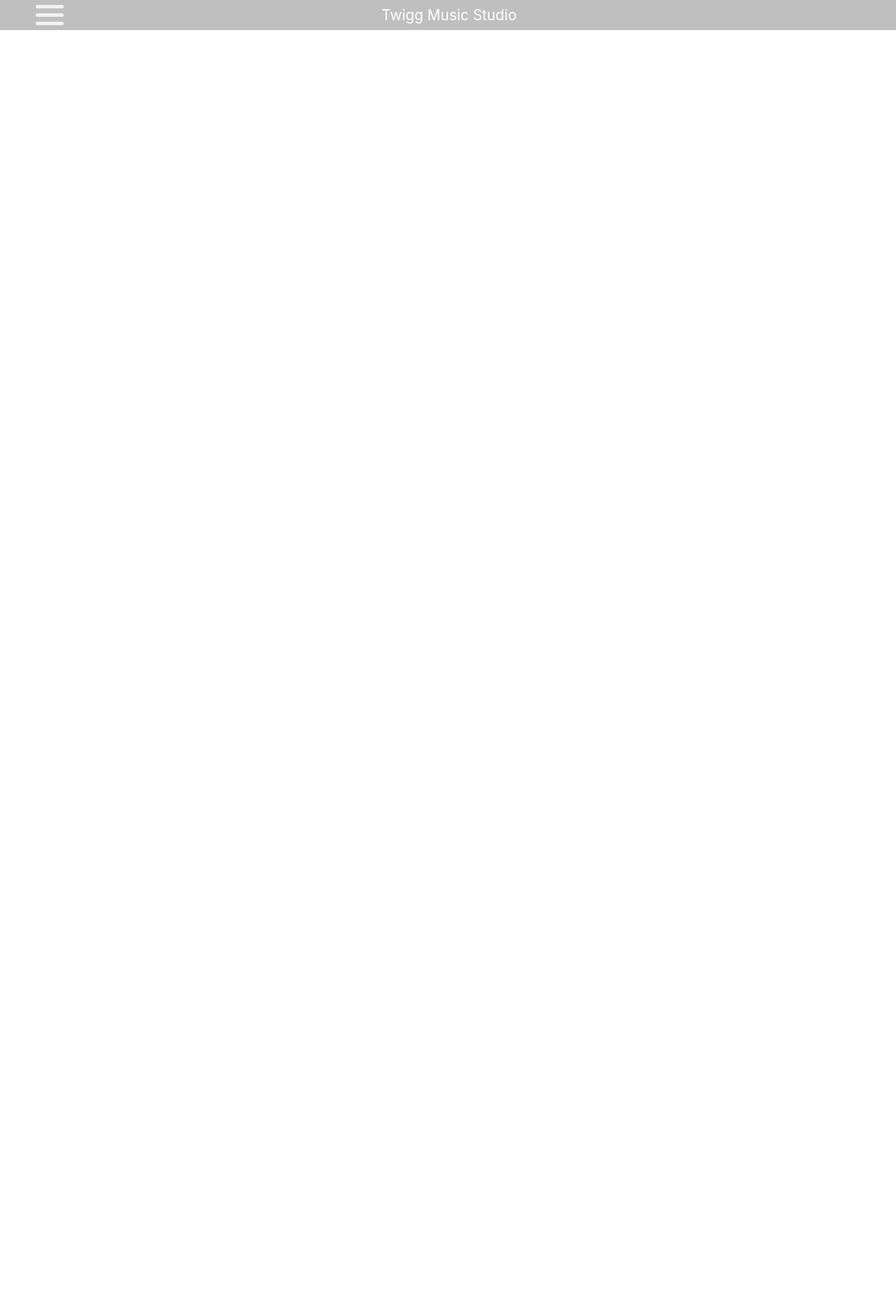
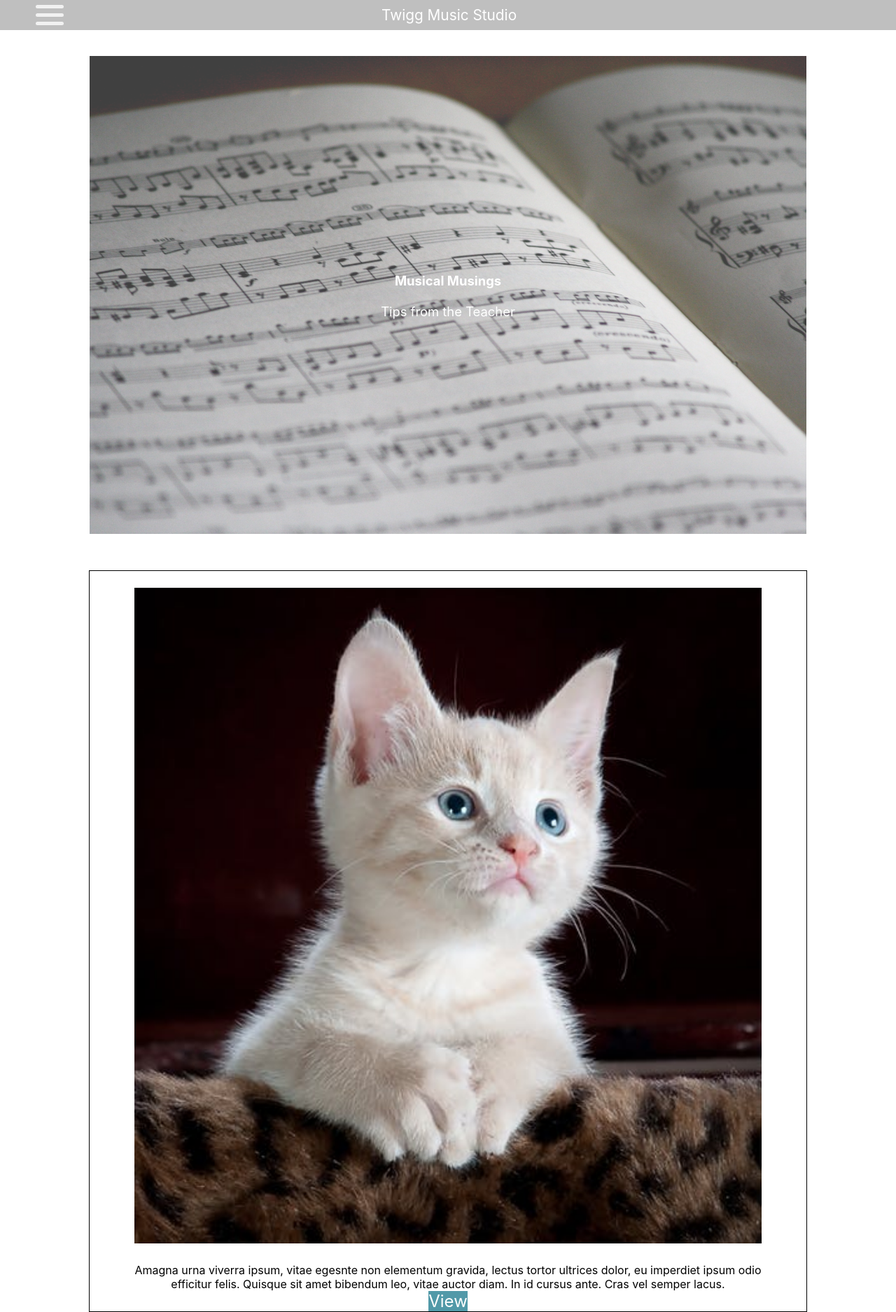
Before and after one commit to Haon1919/tms-frontend, a React (Create React App) app: page /Blog in a window 1280 px wide. Shown: the whole page at 70% size. Before the commit the page ends 843 px from the top, so only its background shows below. Built offline with nearby package versions, Linux system fonts and the light colour scheme.

Commit message:
Get started on Blog Page

```diff
--- /dev/null
+++ b/src/components/BlogItem.tsx
@@ -0,0 +1,16 @@
+import React from 'react'
+import catImage from '../assets/images/cat.jpeg'
+import { Link, useHistory } from 'react-router-dom';
+import styles from '../styles/BlogItem.module.scss'
+
+const BlogItem : React.FC= () => {
+    return (
+        <section className={styles.blog_container}>
+            <img src={catImage} alt="Cat" className={styles.blog_image}/>
+            <p className={styles.blog_snippet}>Amagna urna viverra ipsum, vitae egesnte non elementum gravida, lectus tortor ultrices dolor, eu imperdiet ipsum odio efficitur felis. Quisque sit amet bibendum leo, vitae auctor diam. In id cursus ante. Cras vel semper lacus.</p>
+            <Link to="/blog" className={styles.blog_link}>View</Link>
+        </section>
+    );
+}
+
+export default BlogItem;
--- a/src/pages/Blog.tsx
+++ b/src/pages/Blog.tsx
@@ -1,9 +1,19 @@
 import React from 'react'
+import BlogItem from '../components/BlogItem'
+import musicalMusings from '../assets/images/musical-musings.jpeg';
+import styles from '../styles/Blog.module.scss';
 
 export const Blog : React.FC= () => {
     return (
-        <section>
+        <section className={styles.blogs_container}>
+            <div className={styles.image_container}>
+                <img className={styles.musical_musings} src={musicalMusings} alt="Musical Musings"/>
+                <div className={styles.centered_text}><b>Musical Musings</b><br/><br/>Tips from the Teacher</div>
+            </div>
 
+            <BlogItem/>
+
+            {/* We will have to dynamically make a Blog Item Component for every post eventually */}
         </section>
     );
 }
--- a/src/styles/Blog.module.scss
+++ b/src/styles/Blog.module.scss
@@ -0,0 +1,23 @@
+.blogs_container{
+    display: inline-flex;
+    flex-direction: column;
+}
+
+.image_container{
+    position: relative;
+    text-align: center;
+    color: white;
+}
+
+.musical_musings{
+    width: 80vw;
+    opacity: 75%;
+}
+
+.centered_text{
+    position: absolute;
+    top: 50%;
+    left: 50%;
+    transform: translate(-50%, -50%);
+    font-size: 2.3vh;
+}
--- /dev/null
+++ b/src/styles/BlogItem.module.scss
@@ -0,0 +1,25 @@
+.blog_container{
+    border: 1px solid black;
+    width: 80vw;
+    margin-top: 6vh;
+}
+
+.blog_image{
+    width: 70vw;
+    margin: 3vh 0;
+}
+
+.blog_snippet{
+    width: 70vw;
+    margin: auto;
+}
+
+.blog_link{
+    background-color: #5199a8;
+    color: white;
+    width: 85vw;
+    height: 6vh;
+    margin-top: 2%;
+    font-size: 3vh;
+    cursor: pointer;
+}
```
Also changed, not shown: src/assets/images/cat.jpeg (added), src/assets/images/musical-musings.jpeg (added).
